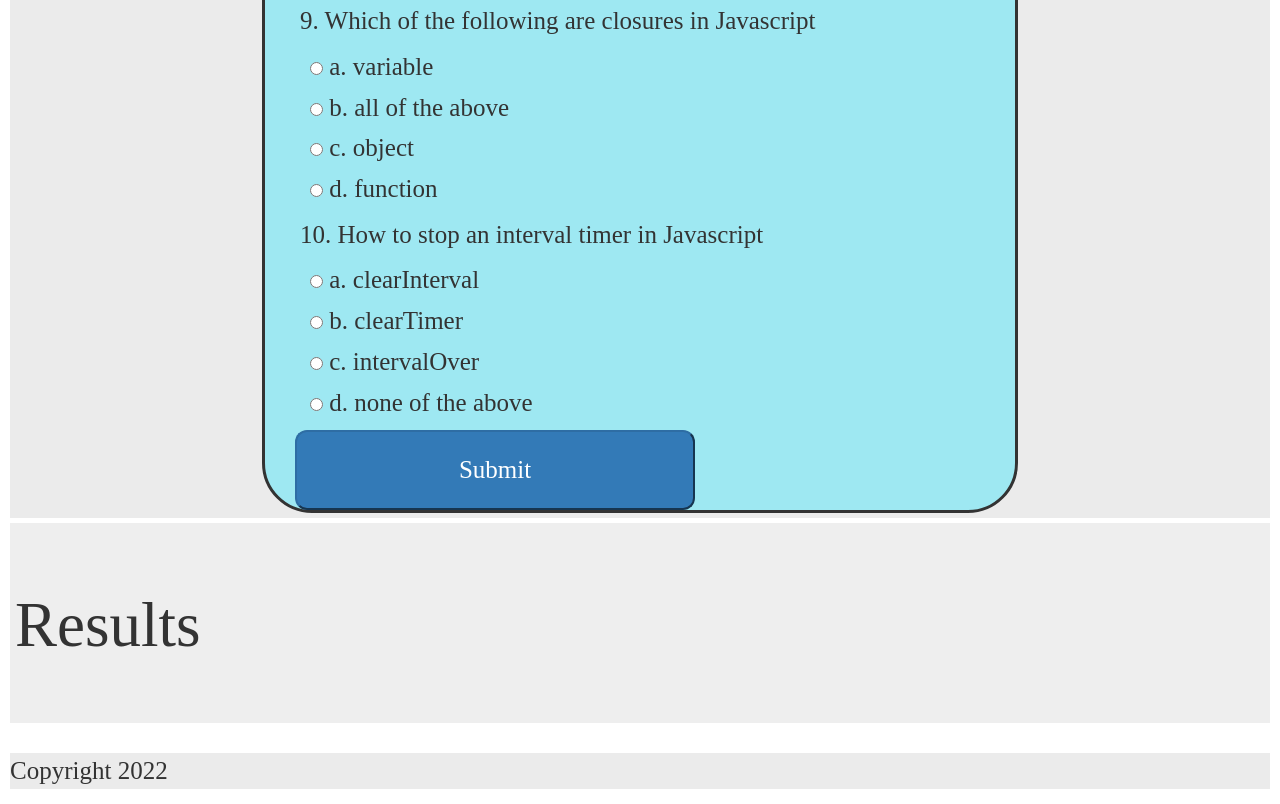
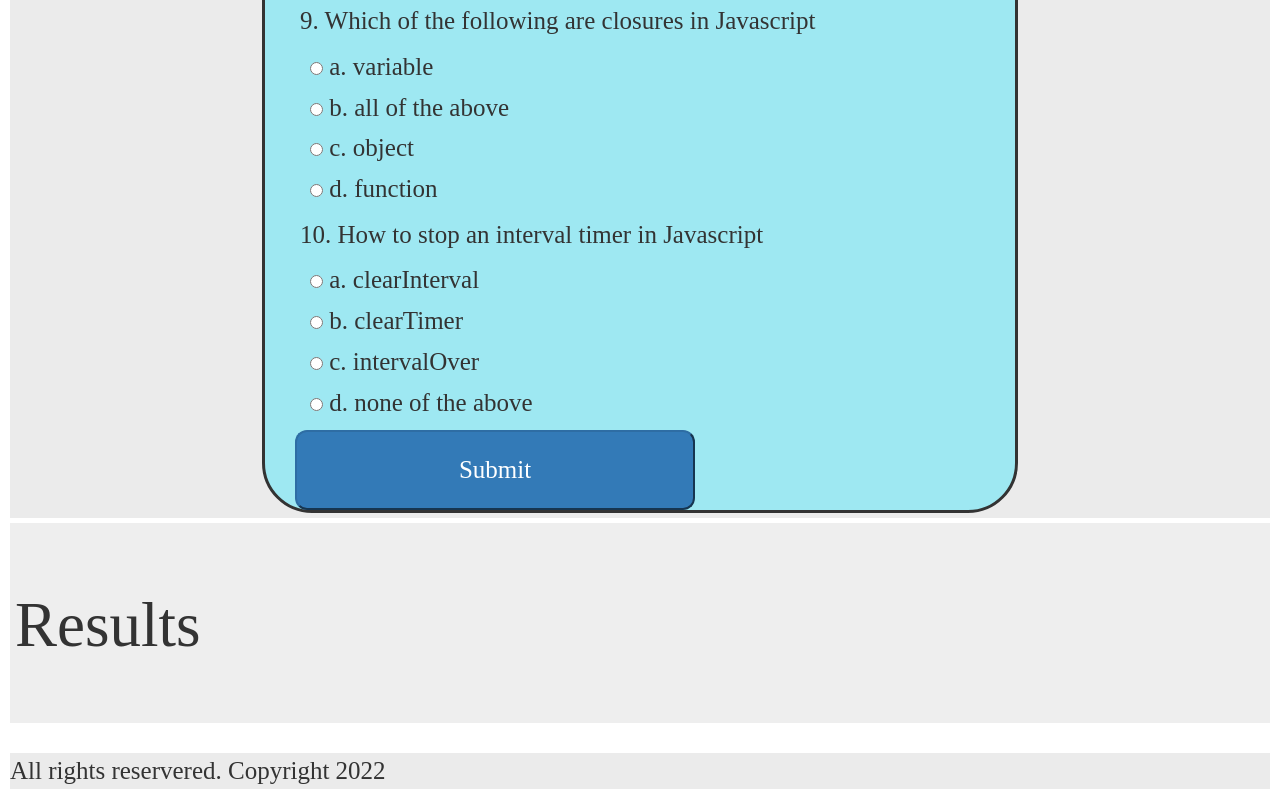
Before and after one commit to vionaosiako/QuizSet, a plain HTML site: page index.html in a window 1280 px wide. Shown: the part 3027-3831 px from the top of the page. Drawn offline with nearby package versions, Linux system fonts and the light colour scheme.

Commit message:
This commit will add p to class footer

```diff
--- a/index.html
+++ b/index.html
@@ -176,7 +176,7 @@
 
     <footer>
 
-            <p>Copyright 2022</p>
+            <p>All rights reservered. Copyright 2022</p>
 
     </footer>
 
```
